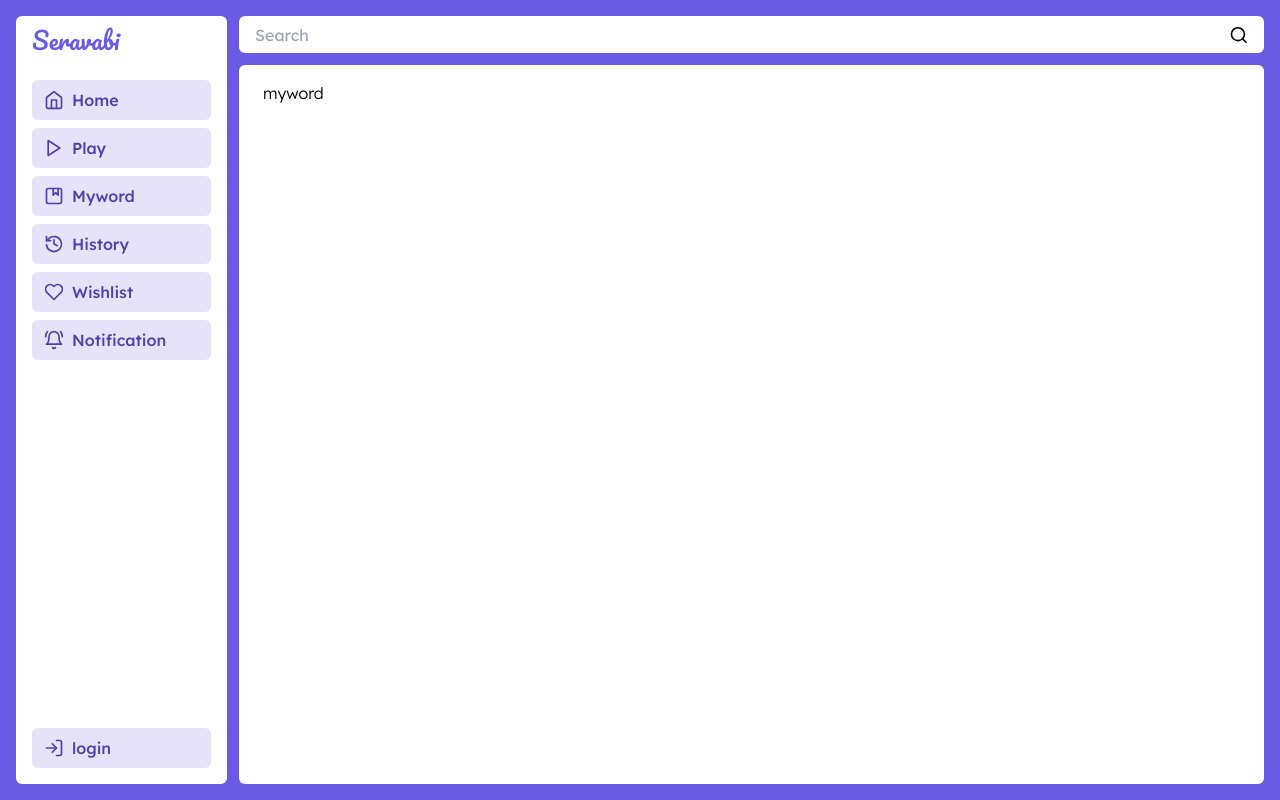
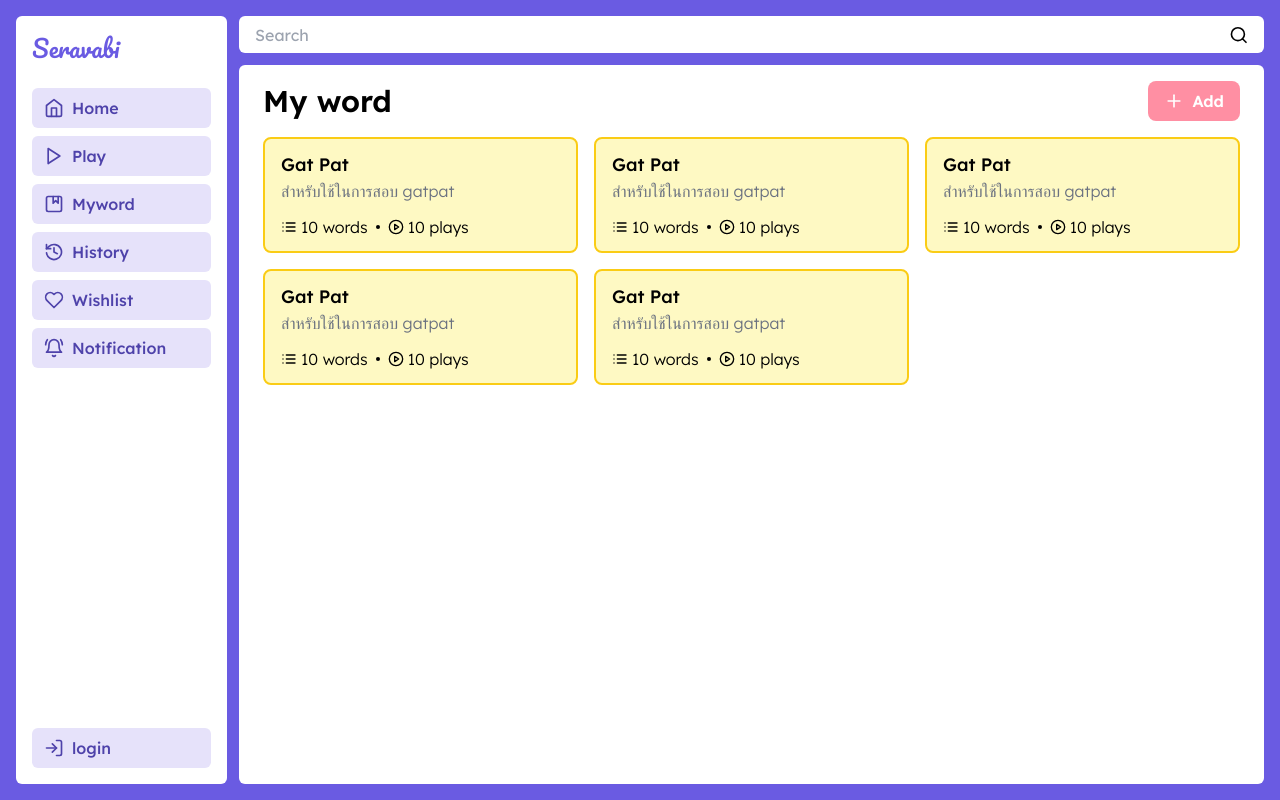
Before and after one commit to ipxz-p/webpro_project, a Vue app in the folder frontend/: page /myword in a window 1280 px wide. Built offline with nearby package versions, Linux system fonts and the light colour scheme; what vue-cookies would draw is missing.

Commit message:
feat: 🎸 add Myword UI

```diff
--- a/frontend/package.json
+++ b/frontend/package.json
@@ -14,10 +14,10 @@
     "flowbite": "^1.6.3",
     "lucide-vue-next": "^0.108.0",
     "material-design-icons-iconfont": "^6.7.0",
+    "vite-plugin-vuetify": "^1.0.2",
     "vue": "^3.2.45",
     "vue-cookies": "^1.8.2",
     "vue-router": "^4.1.6",
-    "vuetify": "^3.0.0",
     "vuex": "^4.0.2"
   },
   "devDependencies": {
@@ -30,6 +30,7 @@
     "eslint-plugin-vue": "^9.3.0",
     "postcss": "^8.4.21",
     "prettier": "^2.7.1",
+    "sass": "^1.58.3",
     "tailwindcss": "^3.2.4",
     "vite": "^4.0.0"
   }
--- a/frontend/src/components/Sidebar.vue
+++ b/frontend/src/components/Sidebar.vue
@@ -4,7 +4,7 @@
     class="bg-white h-full md:w-[250px] w-full md:rounded-md py-2 px-4 md:relative z-50 flex flex-col
     fixed max_md:top-[-100vh] left-0 transition-all duration-300 "
     >
-        <div class="flex justify-between items-center max_md:py-2">
+        <div class="flex justify-between items-center max_md:py-2 mt-2">
             <p class="text-mypurple-400 text-2xl logo">Seravabi</p>
             <svg @click="setnavMobile" xmlns="http://www.w3.org/2000/svg" class="h-7 w-7 md:hidden cursor-pointer" viewBox="0 0 24 24" fill="none" stroke="currentColor" stroke-width="2" stroke-linecap="round" stroke-linejoin="round"><line x1="18" y1="6" x2="6" y2="18"></line><line x1="6" y1="6" x2="18" y2="18"></line></svg>
         </div>
--- a/frontend/src/main.js
+++ b/frontend/src/main.js
@@ -10,12 +10,14 @@ import '@mdi/font/css/materialdesignicons.css'
 import * as components from 'vuetify/components'
 import * as directives from 'vuetify/directives'
 import VueCookies from 'vue-cookies';
-
+import * as labs from 'vuetify/labs/components'
 const vuetify = createVuetify({
     cons: {
         defaultSet: 'mdi',
     },
-    components,
+    components: {
+        ...labs,
+    },
     directives,
 })
 createApp(App)
--- a/frontend/src/router/index.js
+++ b/frontend/src/router/index.js
@@ -22,6 +22,11 @@ const routes = [
                 component: () => import('../views/Myword.vue'),
             },
             {
+                path: '/myword/:id',
+                name: 'WordByID',
+                component: () => import('../views/WordByID.vue'),
+            },
+            {
                 path: '/history',
                 name: 'History',
                 component: () => import('../views/History.vue'),
@@ -36,6 +41,7 @@ const routes = [
                 name: 'Notification',
                 component: () => import('../views/Notification.vue'),
             },
+
         ]
     },
     {
--- a/frontend/src/views/Myword.vue
+++ b/frontend/src/views/Myword.vue
@@ -1,12 +1,42 @@
 <template>
     <div>
-        myword
+        <div class="flex items-center justify-between font-semibold">
+            <p class="text-3xl">My word</p>
+            <button class="px-4 py-2 bg-mypink rounded-lg text-white flex items-center">
+                <svg xmlns="http://www.w3.org/2000/svg" class="h-5 w-5 mr-2" viewBox="0 0 24 24" fill="none" stroke="currentColor" stroke-width="2" stroke-linecap="round" stroke-linejoin="round"><line x1="12" y1="5" x2="12" y2="19"></line><line x1="5" y1="12" x2="19" y2="12"></line></svg>
+                <p>Add</p>
+            </button>
+        </div>
+        <div class="grid gap-4 mt-4
+        grid-cols-1
+        md:grid-cols-2
+        lg:grid-cols-3
+        2xl:grid-cols-4
+        ">
+            <router-link :to="{name: 'WordByID', params: {id: 1} }" v-for="item in 5" :key="item" class="cursor-pointer border-2 border-yellow-400 rounded-lg px-4 py-3 bg-yellow-100">
+                <h1 class="text-lg font-medium">Gat Pat</h1>
+                <p class="text-gray-500 truncate">สำหรับใช้ในการสอบ gatpat</p>
+                <div class="flex items-center mt-3">
+                    <div class="flex items-center">
+                        <svg xmlns="http://www.w3.org/2000/svg" class="h-4 w-4 mr-1" viewBox="0 0 24 24" fill="none" stroke="currentColor" stroke-width="2" stroke-linecap="round" stroke-linejoin="round"><line x1="8" y1="6" x2="21" y2="6"></line><line x1="8" y1="12" x2="21" y2="12"></line><line x1="8" y1="18" x2="21" y2="18"></line><line x1="3" y1="6" x2="3.01" y2="6"></line><line x1="3" y1="12" x2="3.01" y2="12"></line><line x1="3" y1="18" x2="3.01" y2="18"></line></svg>
+                        <p>10 words</p>
+                    </div>
+                    <div class="h-1 w-1 rounded-full bg-black mx-2"></div>
+                    <div class="flex items-center">
+                        <svg xmlns="http://www.w3.org/2000/svg" class="h-4 w-4 mr-1" viewBox="0 0 24 24" fill="none" stroke="currentColor" stroke-width="2" stroke-linecap="round" stroke-linejoin="round"><circle cx="12" cy="12" r="10"></circle><polygon points="10 8 16 12 10 16 10 8"></polygon></svg>
+                        <p>10 plays</p>
+                    </div>
+                </div>
+            </router-link>
+        </div>
     </div>
 </template>
 
 <script>
     export default {
+        methods: {
 
+        },
     }
 </script>
 
--- /dev/null
+++ b/frontend/src/views/WordByID.vue
@@ -0,0 +1,98 @@
+<template>
+    <div>
+        <div class="flex items-center justify-between font-semibold">
+            <p class="text-3xl">Gat Pat</p>
+            <button class="px-4 py-2 bg-mypink rounded-lg text-white flex items-center">
+                <svg xmlns="http://www.w3.org/2000/svg" class="h-5 w-5 mr-2" viewBox="0 0 24 24" fill="none" stroke="currentColor" stroke-width="2" stroke-linecap="round" stroke-linejoin="round"><line x1="12" y1="5" x2="12" y2="19"></line><line x1="5" y1="12" x2="19" y2="12"></line></svg>
+                <p>Add</p>
+            </button>
+        </div>
+        <v-data-table-virtual
+            :headers="headers"
+            :items="Words"
+            item-value="name"
+            class="elevation-1 mt-4"
+        >
+            <template v-slot:item.Thai="{ item }">
+                <p style="word-break: break-word;">
+                    {{ item.raw.Thai }}
+                </p>
+            </template>
+            <template v-slot:item.type="{ item }">
+                <div class="flex justify-between items-center">
+                    <div class="p-2 bg-yellow-100 text-yellow-600 rounded-xl inline-block mr-2">
+                    {{ item.raw.type }}
+                    </div>
+                    <!-- <div>
+                        <svg fill="currentColor"
+                        class="cursor-pointer h-6 w-4 text-gray-500 outline-0" version="1.1" id="Capa_1" xmlns="http://www.w3.org/2000/svg" xmlns:xlink="http://www.w3.org/1999/xlink" viewBox="0 0 32.055 32.055" xml:space="preserve" transform="rotate(90)"><g id="SVGRepo_bgCarrier" stroke-width="0"></g><g id="SVGRepo_tracerCarrier" stroke-linecap="round" stroke-linejoin="round"></g><g id="SVGRepo_iconCarrier"> <g> <path d="M3.968,12.061C1.775,12.061,0,13.835,0,16.027c0,2.192,1.773,3.967,3.968,3.967c2.189,0,3.966-1.772,3.966-3.967 C7.934,13.835,6.157,12.061,3.968,12.061z M16.233,12.061c-2.188,0-3.968,1.773-3.968,3.965c0,2.192,1.778,3.967,3.968,3.967 s3.97-1.772,3.97-3.967C20.201,13.835,18.423,12.061,16.233,12.061z M28.09,12.061c-2.192,0-3.969,1.774-3.969,3.967 c0,2.19,1.774,3.965,3.969,3.965c2.188,0,3.965-1.772,3.965-3.965S30.278,12.061,28.09,12.061z"></path> </g> </g>
+                        </svg>
+                    </div> -->
+                </div>
+            </template>
+            <template v-slot:item.actions="{ item }">
+                <div class="flex gap-3">
+                    <v-icon
+                        size="small"
+                        class="mr-2 cursor-pointer"
+                        @click="editItem()"
+                    >
+                        <svg xmlns="http://www.w3.org/2000/svg" class="h-5 w-5" viewBox="0 0 24 24" fill="none" stroke="currentColor" stroke-width="2" stroke-linecap="round" stroke-linejoin="round"><path d="M17 3a2.828 2.828 0 1 1 4 4L7.5 20.5 2 22l1.5-5.5L17 3z"></path></svg>
+                    </v-icon>
+                    <v-icon
+                        size="small"
+                        class="cursor-pointer"
+                        @click="deleteItem()"
+                    >
+                        <svg xmlns="http://www.w3.org/2000/svg" class="h-5 w-5" viewBox="0 0 24 24" fill="none" stroke="currentColor" stroke-width="2" stroke-linecap="round" stroke-linejoin="round"><path d="M3 6h18"></path><path d="M19 6v14c0 1-1 2-2 2H7c-1 0-2-1-2-2V6"></path><path d="M8 6V4c0-1 1-2 2-2h4c1 0 2 1 2 2v2"></path><line x1="10" y1="11" x2="10" y2="17"></line><line x1="14" y1="11" x2="14" y2="17"></line></svg>
+                    </v-icon>
+                </div>
+            </template>
+        </v-data-table-virtual>
+
+    </div>
+</template>
+
+<script>
+    export default {
+        data: () => ({
+        headers: [
+            { title: 'No.', key: 'Number', width: '0%'},
+            { title: 'Thai', key: 'Thai' },
+            { title: 'English', key: 'English' },
+            { title: 'Type', key: 'type' },
+            { title: 'Actions', key: 'actions', sortable: false, width: '0%' },
+        ],
+        Words: [
+                {
+                Number: '1',
+                Thai: 'ปาม',
+                English: 'Palm',
+                type: "Noun",
+                },
+                {
+                Number: '2',
+                Thai: 'ปามwewqewqew',
+                English: 'Palm',
+                type: "Verb",
+                },
+        ],
+
+        }),
+        methods: {
+
+        },
+        }
+</script>
+
+<style lang="scss">
+div.v-application {
+    display: block;
+    th {
+        white-space: nowrap;
+    }
+    div.v-content__wrap {
+        width: 100%;
+    }
+}
+</style>
```
Also changed, not shown: 1 other file (tests, documents, lock files or other folders).
